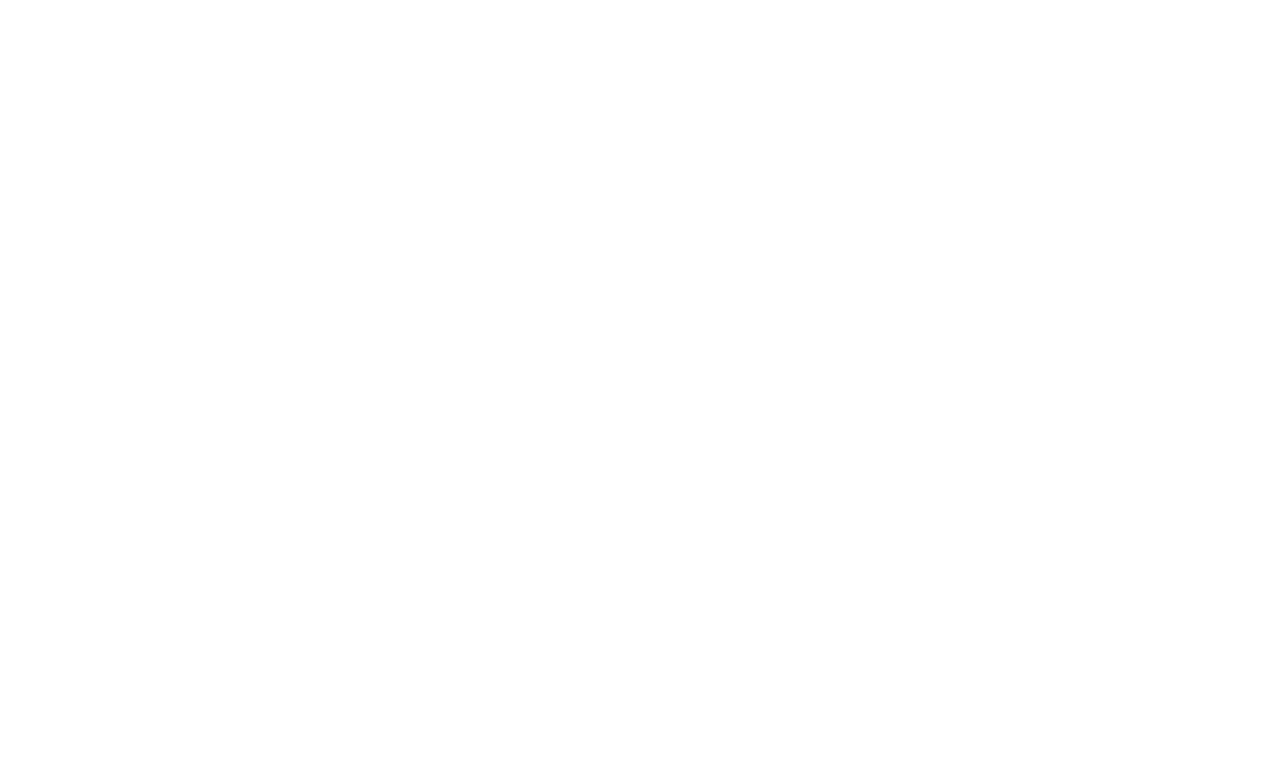
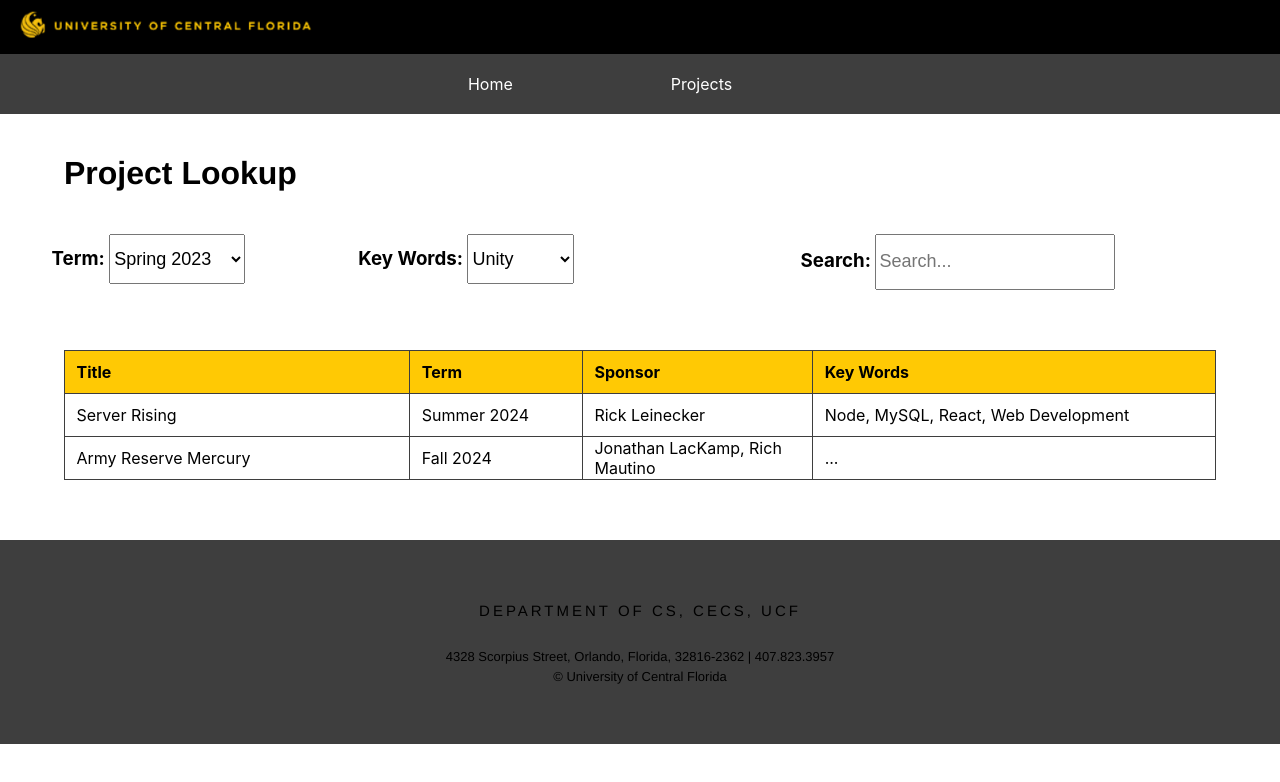
Before and after one commit to sopgeo/Senior-Design-Rising-Server-Project, a React (Create React App) app in the folder frontend/: page /search in a window 1280 px wide. Before the commit this address had no page. Shown: the top 782 px of the page. Built offline with nearby package versions, Linux system fonts and the light colour scheme.

Commit message:
Search Page Static

```diff
--- a/frontend/src/App.js
+++ b/frontend/src/App.js
@@ -3,6 +3,7 @@ import ProjectPage from './pages/ProjectPage'
 import Upload from './components/Upload';
 import Home from './components/Home';
 import Project from './components/Project';
+import Search from './components/Search';
 import { BrowserRouter, Routes, Route } from "react-router-dom";
 
 
@@ -15,6 +16,7 @@ function App() {
           <Route path='/home' index element={<Home/>} />
           <Route path='/upload' index element={<Upload/>} />
           <Route path='/project' index element={<Project/>} />
+          <Route path='/search' index element={<Search/>} />
 
         </Routes>
       </BrowserRouter>
--- /dev/null
+++ b/frontend/src/components/Search.js
@@ -0,0 +1,90 @@
+import React from "react";
+import CsFooter from "./CsFooter";
+import GenericHeader from "./GenericHeader";
+import "../css/Search.css";
+import { useState, useEffect } from "react";
+
+function Search() {
+  const [user, setUser] = useState("public");
+
+  function getUser() {
+    return user;
+  }
+
+  useEffect(() => {
+    // May be needed to run functions in the return if they give loading issues
+  }, []);
+
+  return (
+    <>
+      <GenericHeader background={true} user={getUser()} />
+
+      <div className="PageBody">
+        <br />
+
+        <h1 className="Title">Project Lookup</h1>
+        <br />
+
+        <div class="GridContainer">
+          <div class="TermBox">
+            <h3>Term:  </h3>
+            <select name="Term" id="Term">
+              <option value="Spring_2023">Spring 2023</option>
+              <option value="Summer_2023">Summer 2023</option>
+              <option value="Fall_2023">Fall 2023</option>
+              <option value="Spring_2024">Spring 2024</option>
+            </select>
+          </div>
+          <div class="KeyWordsBox">
+            <h3>Key Words:   </h3>
+            <select name="KeyWords" id="KeyWords">
+              <option value="Unity">Unity</option>
+              <option value="MERN">MERN</option>
+              <option value="Web">Web</option>
+              <option value="Simulation">Simulation</option>
+            </select>
+          </div>
+          <div class="SearchTextBox">
+              <h3>Search:   </h3>
+            <input type="text" placeholder="Search..." />
+          </div>
+
+          <div className="SearchResults"></div>
+        </div>
+
+        <br />
+        <br />
+        <br />
+
+        <div>
+          <table align="center">
+            <tr>
+              <th className="TitleCol">Title</th>
+              <th className="TermCol">Term</th>
+              <th className="SponsorCol">Sponsor</th>
+              <th className="KeyWordsCol">Key Words</th>
+            </tr>
+            <tr>
+              <td>Server Rising</td>
+              <td>Summer 2024</td>
+              <td>Rick Leinecker</td>
+              <td>Node, MySQL, React, Web Development</td>
+            </tr>
+            <tr>
+              <td>Army Reserve Mercury</td>
+              <td>Fall 2024</td>
+              <td>Jonathan LacKamp, Rich Mautino</td>
+              <td>...</td>
+            </tr>
+          </table>
+        </div>
+        <br />
+        <br />
+        <br />
+      </div>
+      <CsFooter />
+    </>
+  );
+}
+
+export default Search;
--- /dev/null
+++ b/frontend/src/css/Search.css
@@ -0,0 +1,71 @@
+.Title {
+    color: #000;
+    font-family: "Gotham SSm A", "Gotham SSm B", "UCF Sans Serif Alt", "Helvetica Neue", Arial, sans-serif;
+    text-align: left;
+    padding-left: 5%;
+}
+
+.GridContainer {
+    display: grid;
+    grid-template-columns: auto auto auto auto auto;
+    gap: 10px;
+    text-align: center;
+}
+
+.TermBox {
+    grid-column: 1;
+}
+
+.KeyWordsBox {
+    grid-column: 2 / 3;
+}
+
+.SearchTextBox {
+    grid-column: 4 / 5;
+}
+
+h3 {
+    display: inline;
+}
+
+select {
+    height: 50px;
+    font-size: large;
+}
+
+input {
+    height: 50px;
+    font-size: large;
+}
+
+table, th, td {
+    border: 1px solid #3e3e3e;
+    border-collapse: collapse;
+    text-align: left;
+    height: 40px;
+    padding-left: 1%;
+}
+
+th {
+    background-color: #FFC904;
+}
+
+table {
+    width: 90%;
+}
+
+.TitleCol {
+    width: 30%;
+}
+
+.TermCol {
+    width: 15%;
+}
+
+.SponsorCol {
+    width: 20%;
+}
+
+.KeyWordsCol {
+    width: 35%;
+}
```
